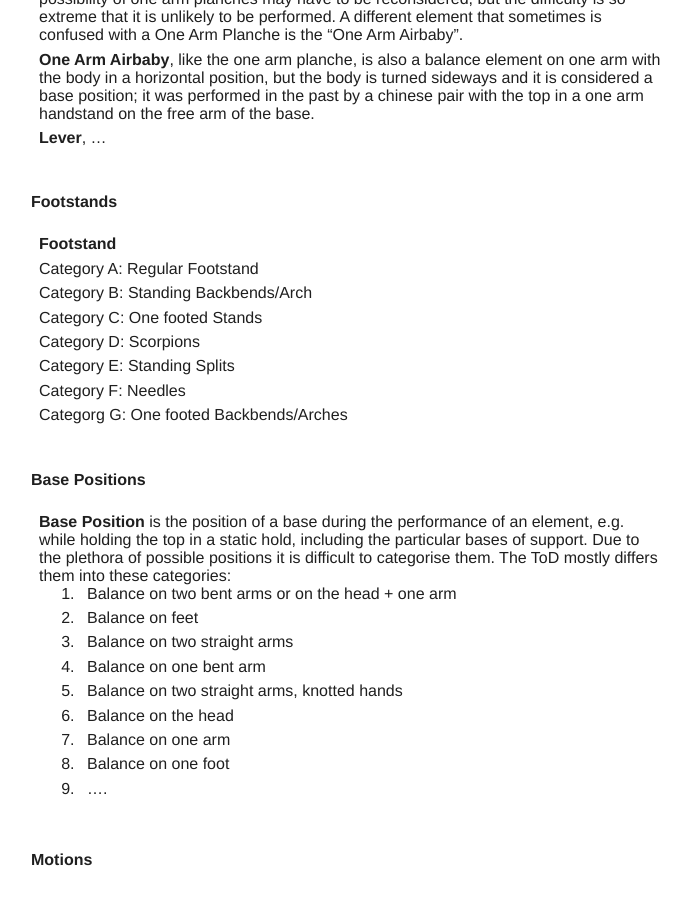
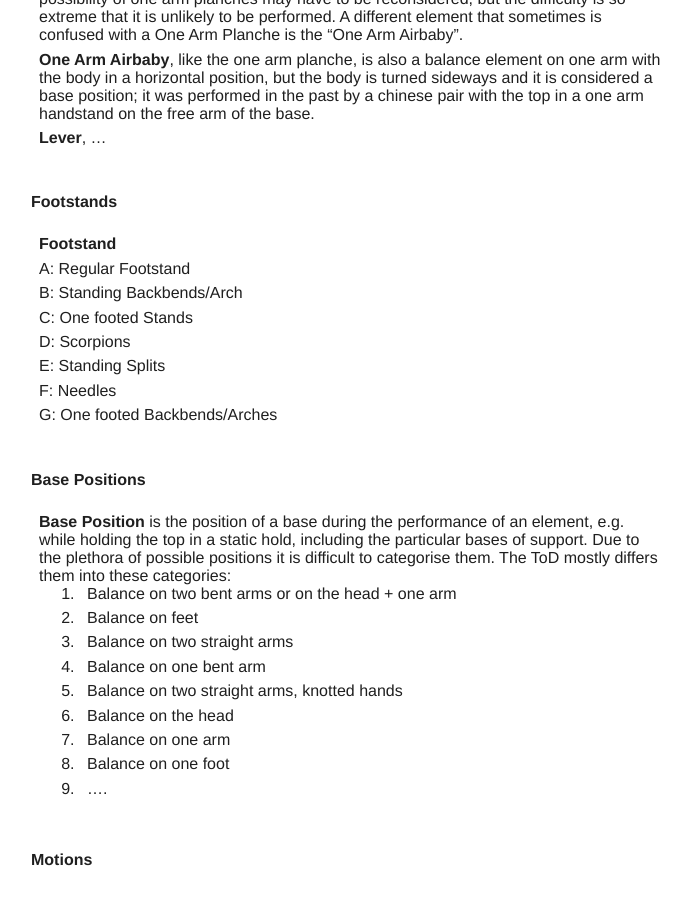
Before and after one commit to floshin/acrolib, a Jekyll site: the page built from glossary.md, in a window 1280 px wide and 900 px high, scrolled down 5215 px. Shown: the whole window, without its empty margins (294-985 px from the left). Built offline with Jekyll 4.4.1, drawn with Linux system fonts in a browser that asks for light colours; our own code applies the rules of GitHub Pages for plain Markdown files; some of the changed text lies outside the part shown.

Commit message:
Update glossary.md

```diff
--- a/glossary.md
+++ b/glossary.md
@@ -127,13 +127,13 @@ We divide the Acrobatic terms into the following categories according to the cat
 #### Footstands
 
 * **Footstand**
-* Category A: Regular Footstand
-* Category B: Standing Backbends/Arch
-* Category C: One footed Stands
-* Category D: Scorpions
-* Category E: Standing Splits
-* Category F: Needles
-* Categorg G: One footed Backbends/Arches
+* A: Regular Footstand
+* B: Standing Backbends/Arch
+* C: One footed Stands
+* D: Scorpions
+* E: Standing Splits
+* F: Needles
+* G: One footed Backbends/Arches
 
 
 #### Base Positions
```
Also changed, not shown: other parts of glossary.md (+3 -0 lines).
